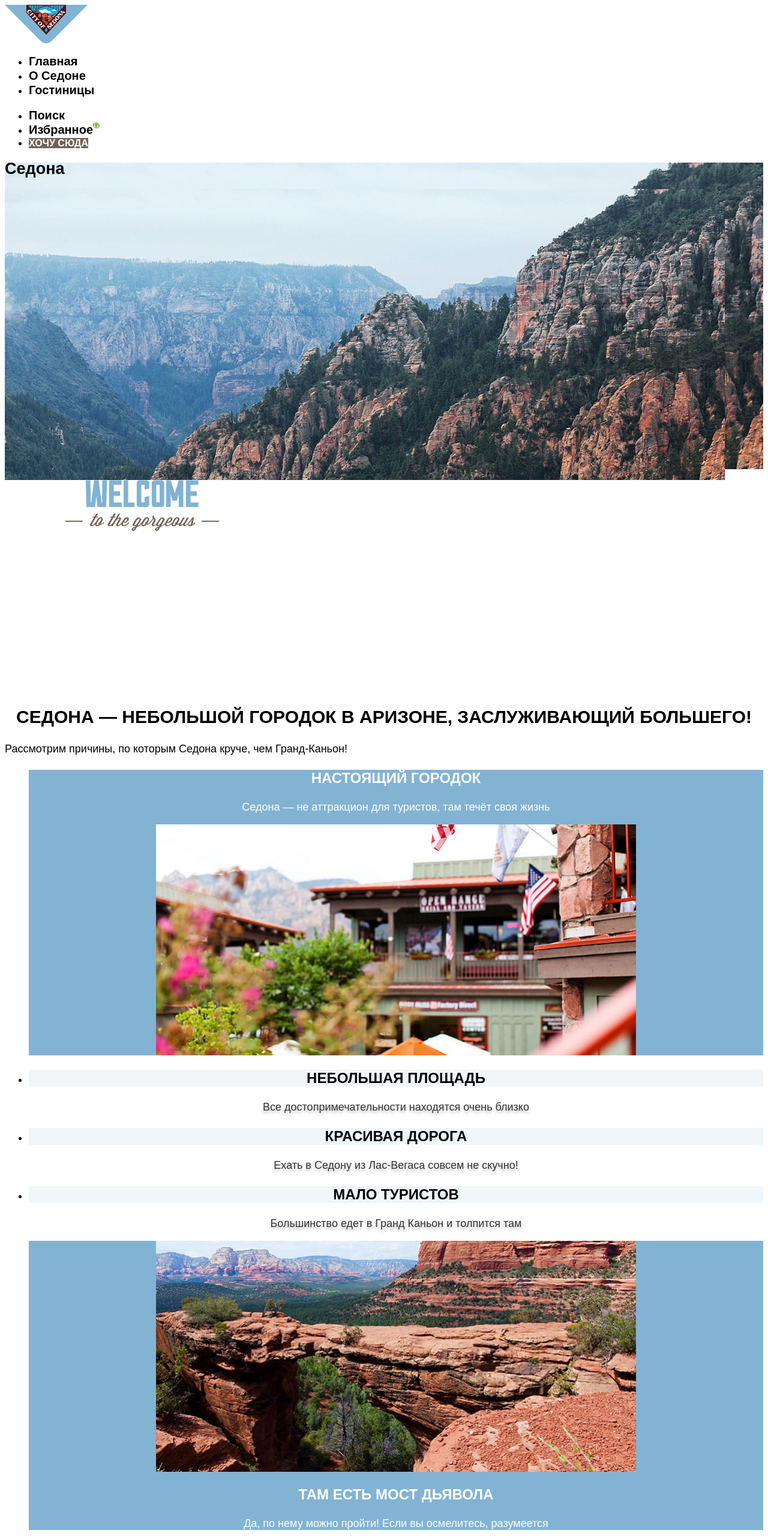
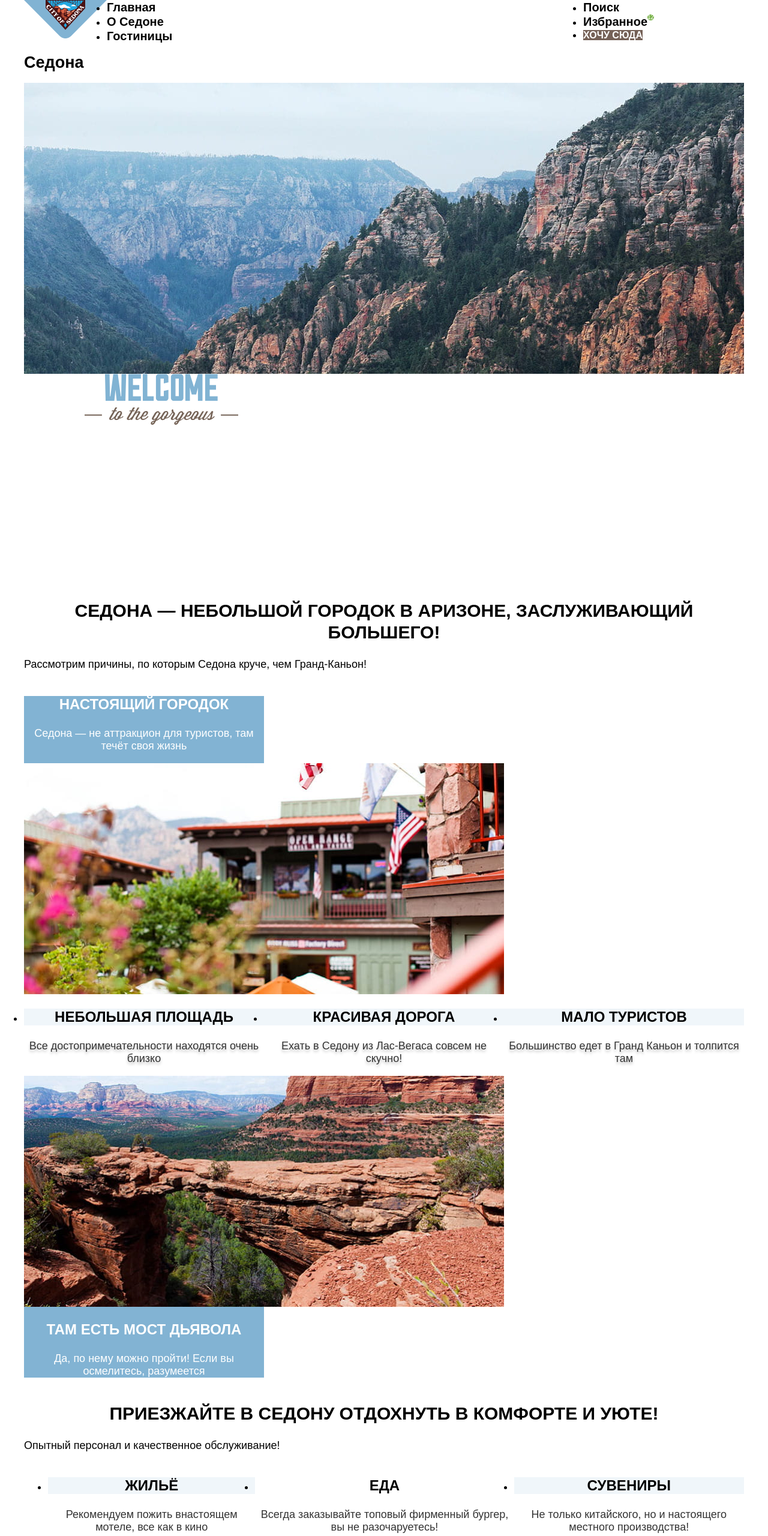
Before and after one commit to htmlacademy-htmlcss/2302339-sedona-36, a plain HTML site: page index.html in a window 1280 px wide. Shown: the top 2560 px of the page at 60% size. Drawn offline with Linux system fonts and the light colour scheme.

Commit message:
добавляет крупные сетки на главную страницу

```diff
--- a/index.html
+++ b/index.html
@@ -8,10 +8,10 @@
  </head>
  <body>
   <header class="page-header">
+    <nav class="navigation">
         <a class="main-header-logo">
       <img src="images/header/logo-sedona.svg" width="138" height="64" alt="Логотип города Седона">
       </a>
-    <nav class="main-navigation">
       <ul class="navigation-list">
         <li class="navigation-item">
           <a class="navigation-link" href="index.html">Главная</a></li>
@@ -20,9 +20,7 @@
         <li class="navigation-item">
           <a class="navigation-link" href="catalog.html">Гостиницы</a></li>
       </ul>
-</nav>
-<nav class="navigation-user">
-  <ul class="navigation-user-list">
+      <ul class="navigation-list navigation-user">
         <li class="navigation-user-item">
           <a class="navigation-user-link" href="#">
           <span class="visually-hidden">
@@ -47,8 +45,10 @@
         </li>
      </ul>
     </nav>
+  </div>
   </header>
-     <main class="main-index">
+  <main class="main-index main-container">
+    <div class="page-container">
     <section class="hero">
     <h1 class="visually-hidden">Седона</h1>
     <img src="images/welcome-background.jpg" width="1200" height="485" alt="Фоновое изображение гор Седоны">
@@ -56,13 +56,14 @@
     </section>
     <section class="advantages">
     <h2>Седона — небольшой городок в Аризоне, заслуживающий большего!</h2>
-      <p class="h2-description">Рассмотрим причины, по которым Седона круче, чем Гранд-Каньон!</p>
+    <p class="description">Рассмотрим причины, по которым Седона круче, чем Гранд-Каньон!</p>
     <ul class="advantages-list">
       <li class="advantages-item advantages-item-blue">
        <h3 class="advantages-title advantages-title-white">Настоящий городок</h3>
        <p class="advantages-decription advantages-decription-white">Седона — не аттракцион для туристов, там течёт своя жизнь</p>
        <img class="advantages-img" src="images/town-sedona-view.jpg" width="800" height="385" alt="Дом в городе Седона">
       </li>
+      <div class="item-container">
         <li class="advantages-item">
        <h3 class="advantages-title">Небольшая площадь</h3>
        <p class="advantages-decription">Все достопримечательности находятся очень близко</p>
@@ -75,6 +76,7 @@
        <h3 class="advantages-title">Мало туристов</h3>
        <p class="advantages-decription">Большинство едет в Гранд Каньон и толпится там</p>
        </li>
+      </div>
       <li class="advantages-item advantages-item-blue">
         <img class="advantages-img" src="images/bridge-of-devil.jpg" width="800" height="385" alt="Мост дьявола в Седоне">
         <h3 class="advantages-title advantages-title-white">Там есть мост дьявола</h3>
@@ -84,8 +86,9 @@
     </section>
     <section class="infrastructure">
       <h2>Приезжайте в Седону отдохнуть в комфорте и уюте!</h2>
-        <p class="h2-description">Опытный персонал и качественное обслуживание!</p>
+      <p class="description">Опытный персонал и качественное обслуживание!</p>
       <ul class="infrastructure-list">
+        <div class="item-container">
         <li class="infrastructure-item">
           <h3 class="infrastructure-title infrastructure-title-blue">Жильё</h3>
           <p class="infrastructure-description">Рекомендуем пожить внастоящем мотеле, все как в кино</p>
@@ -98,11 +101,12 @@
           <h3 class="infrastructure-title infrastructure-title-blue">Сувениры</h3>
           <p class="infrastructure-description">Не только китайского, но и настоящего местного производства!</p>
         </li>
+      </div>
       </ul>
     </section>
     <section class="search" data-test="search" id="search">
       <h2 class="search-title">Заинтересовались?</h2>
-        <p class="h2-description">Укажите предполагаемые даты поездки,и мы покажем
+      <p class="description">Укажите предполагаемые даты поездки,и мы покажем
       вам лучшие предложения гостиниц в Седоне</p>
       <a class="search button" href="catalog.html">
         <span class="search-button">
@@ -110,8 +114,10 @@
         </span>
        </a>
     </section>
+  </div>
    </main>
       <footer class="page-footer">
+        <div class="page-footer-container">
         <section class="newsletter">
           <h2 class="footer-title">Подпишитесь на рассылку</h2>
           <p class="footer-description">Только полезная информация и никакого спама, честное бойскаутское!</p>
@@ -122,7 +128,8 @@
             <span class="newsletter-button">Подписаться</span>
           </button>
         </section>
-        <section class="footer-contacts">
+        <div class="footer-contacts-container">
+        <section class="social-contacts">
           <h2 class="visually-hidden">Контакты</h2>
           <ul class="footer-social-list">
           <li class="footer-social-item">
@@ -138,11 +145,18 @@
             <span class="visually-hidden">Ютуб</span>
           </li>
           </ul>
+        </section>
+        <section class="phone">
           <p class="phone">+7 (812) 812-12-12</p>
+        </section>
+        <section class="footer-logo">
           <a class="html-academy-logo" href="#">
           <img class="logo-html" src="images/footer/logo-html-academy.svg" alt="логотип-htmlacademy">
           </a>
         </section>
+        </section>
+      </div>
+      </div>
       </footer>
     </body>
            </html>
--- a/styles/styles.css
+++ b/styles/styles.css
@@ -12,14 +12,36 @@
   src: url("../fonts/ptsans-700.woff2") format(.woff2);
   font-display: swap;
 }
+html {
+  height: 100%;
+}
 body {
+  margin: 0;
+  display: flex;
+  flex-direction: column;
+  height: 100%;
   font-family: "PT Sans", sans-serif;
   font-size: 18px;
   line-height: 21px;
   color: #333333;
   background-color;
 }
-
+.navigation {
+  display: flex;
+  width: 1200px;
+  margin: 0 auto;
+}
+.navigation-list {
+  margin: 0;
+  padding: 0;
+}
+.main-navigation {
+width: 507px;
+}
+.navigation-user {
+  width: 268px;
+  margin-left: auto;
+}
 .page-header {
   color: #000000;
   background: #FFFFFF;
@@ -67,17 +89,17 @@ body {
 .navigation-item-button {
   text-decoration: none;
 }
-.hero {
-  background-image: url(../images/welcome-background.jpg);
-  background-repeat: no-repeat;
-  background-size: 100% auto;
-  background-color: #FFFFFF;
-}
 .main-index {
   color: #000000;
   background: #FFFFFF;
 }
-
+.main-container {
+  flex-grow: 1;
+}
+.page-container {
+  width: 1200px;
+  margin: 0 auto;
+}
 h2 {
   font-weight: 700;
   font-size: 30px;
@@ -86,8 +108,18 @@ h2 {
   text-transform: uppercase;
   color: #000000;
 }
+.description {
+
+}
 .advantages-list {
+  display: inline-block;
+  justify-content: baseline;
   text-align: center;
+  margin: 0;
+  padding: 0;
+}
+.advantages-item {
+  width: 400px;
 }
 .advantages-title {
   color: #000000;
@@ -121,11 +153,18 @@ h2 {
   text-transform: uppercase;
   color: #FFFFFF;
 }
+.item-container {
+  display: flex;
+}
 .advantages-decription-white {
   font-family: "PT Sans", sans-serif;
   color: #FFFFFF;
   text-shadow: none;
   text-transform: none;
+}
+.infrastructure {
+  display: block;
+  margin: 0 auto;
 }
 .infrastructure-title {
   color: #000000;
@@ -166,6 +205,10 @@ text-transform: uppercase;
   background-size: 100% auto;
   background-repeat: no-repeat;
   text-align: center;
+}
+.newsletter-catalog, .footer-title-catalog, .footer-description-catalog{
+  background: #FFFFFF;
+  color: #000000;
 }
 .newsletter-button{
   background: #82B3D3;
@@ -290,3 +333,13 @@ text-decoration: none;
   background: #F2F2F2;
   color: #000000;
 }
+.page-footer-container {
+  display: flex;
+  flex-direction: column;
+  width: 1200px;
+  margin: 0 auto;
+}
+.footer-contacts-container{
+  display: flex;
+  justify-content: space-between;
+}
```
Also changed, not shown: catalog.html (+22 -9 lines). Lines whose indentation alone changed are shown as unchanged.
